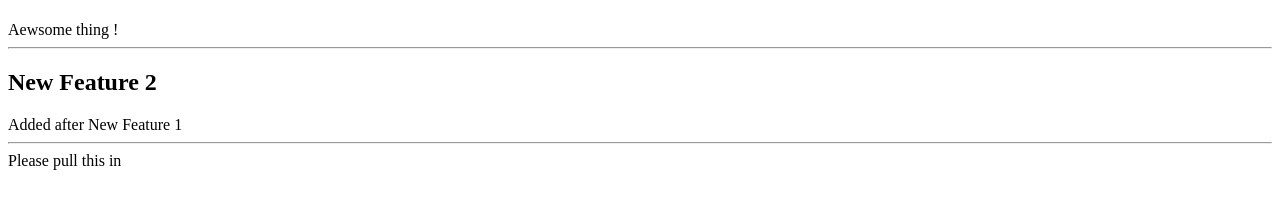
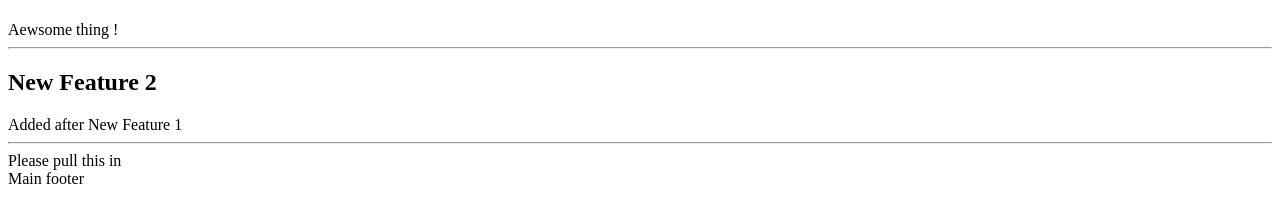
Before and after one commit to notccie1/test, a plain HTML site: page src/index.html in a window 1280 px wide. Shown: the part 211-434 px from the top of the page. Drawn offline with Linux system fonts and the light colour scheme.

Commit message:
development: added html footer

```diff
--- a/src/index.html
+++ b/src/index.html
@@ -28,6 +28,7 @@ Added after New Feature 1
 <pull> Please pull this in </pull>
 
 
+<footer> Main footer </footer>
 
 </body>
 </html>
```
